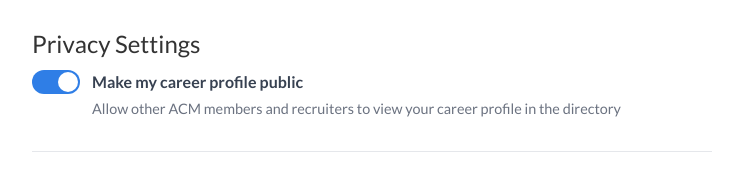
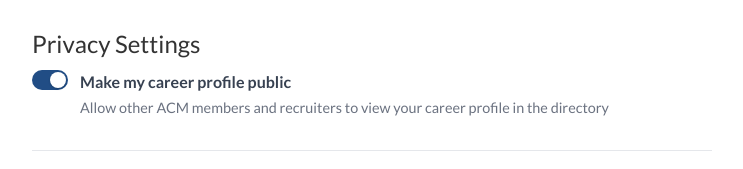
Before and after one commit to uclaacm/membership-portal-ui, a Next.js app: page /profile/career/edit in a window 1280 px wide. Shown: the part 1864-2033 px from the top of the page, without its empty margins (68-811 px from the left). Built offline with nearby package versions, Linux system fonts and the light colour scheme; no server answers.

Commit message:
Add reusable Switch component and use it on the career page

```diff
--- a/app/profile/career/edit/page.jsx
+++ b/app/profile/career/edit/page.jsx
@@ -4,6 +4,7 @@ import { useEffect, useState } from "react";
 import { useAtom, useAtomValue, useSetAtom } from "jotai";
 import Link from "next/link";
 import { useRouter } from "next/navigation";
+import Switch from "@/components/Switch";
 import Topbar from "@/components/Topbar";
 import logoutUser from "@/app/actions/auth/logoutUser";
 import updateCareerProfile from "@/app/actions/user/updateCareerProfile";
@@ -492,23 +493,13 @@ export default function CareerEditPage() {
               <div className="form-section">
                 <h2>Privacy Settings</h2>
 
-                <div className="toggle-group">
-                  <label className="toggle-label" htmlFor="isProfilePublic">
-                    <input
-                      id="isProfilePublic"
-                      type="checkbox"
-                      checked={isProfilePublic}
-                      onChange={e => setIsProfilePublic(e.target.checked)}
-                    />
-                    <span className="toggle-switch" />
-                    <span className="toggle-text">
-                      Make my career profile public
-                      <span className="toggle-description">
-                        Allow other ACM members and recruiters to view your career profile in the directory
-                      </span>
-                    </span>
-                  </label>
-                </div>
+                <Switch
+                  checked={isProfilePublic}
+                  onChange={setIsProfilePublic}
+                  label="Make my career profile public"
+                  description="Allow other ACM members and recruiters to view your career profile in the directory"
+                  className="privacy-switch"
+                />
               </div>
 
               <div className="form-actions">
--- a/app/profile/career/edit/page.scss
+++ b/app/profile/career/edit/page.scss
@@ -229,61 +229,19 @@
             }
           }
 
-          .toggle-group {
-            .toggle-label {
-              display: flex;
-              align-items: flex-start;
-              gap: 12px;
-              cursor: pointer;
-              user-select: none;
+          // The switch itself comes from components/Switch; this only sets the form's text styles
+          // and top-aligns the track with a description that can wrap onto several lines.
+          .privacy-switch {
+            align-items: flex-start;
+            gap: 12px;
 
-              input[type="checkbox"] {
-                display: none;
-              }
+            .switch__label {
+              font-weight: 600;
+              color: #374151;
+            }
 
-              .toggle-switch {
-                position: relative;
-                width: 48px;
-                height: 24px;
-                background: #d1d5db;
-                border-radius: 12px;
-                transition: background 0.2s ease;
-                flex-shrink: 0;
-
-                &:after {
-                  content: "";
-                  position: absolute;
-                  top: 2px;
-                  left: 2px;
-                  width: 20px;
-                  height: 20px;
-                  background: white;
-                  border-radius: 50%;
-                  transition: transform 0.2s ease;
-                }
-              }
-
-              input[type="checkbox"]:checked + .toggle-switch {
-                background: vars.$secondary-color;
-
-                &:after {
-                  transform: translateX(24px);
-                }
-              }
-
-              .toggle-text {
-                flex: 1;
-                font-weight: 600;
-                color: #374151;
-
-                .toggle-description {
-                  display: block;
-                  font-weight: normal;
-                  color: #6b7280;
-                  font-size: 0.9em;
-                  margin-top: 4px;
-                }
-              }
+            .switch__description {
+              color: #6b7280;
             }
           }
         }
--- /dev/null
+++ b/components/Switch/index.jsx
@@ -0,0 +1,41 @@
+"use client";
+
+import { useId } from "react";
+import "./style.scss";
+
+// A visually hidden native checkbox with role="switch", so keyboard and screen readers work.
+// `hideDescription` keeps the description off screen but still announced.
+export default function Switch({
+  checked,
+  onChange,
+  label,
+  description,
+  hideDescription = false,
+  disabled = false,
+  className = "",
+}) {
+  const descriptionId = useId();
+
+  return (
+    <label className={`switch${disabled ? " switch--disabled" : ""}${className ? ` ${className}` : ""}`}>
+      <input
+        type="checkbox"
+        role="switch"
+        className="switch__input"
+        checked={checked}
+        onChange={(event) => onChange(event.target.checked)}
+        disabled={disabled}
+        aria-describedby={description ? descriptionId : undefined}
+      />
+      <span className="switch__track" aria-hidden="true" />
+      <span className="switch__text">
+        <span className="switch__label">{label}</span>
+        {description && (
+          <span id={descriptionId} className={hideDescription ? "switch__description--hidden" : "switch__description"}>
+            {description}
+          </span>
+        )}
+      </span>
+    </label>
+  );
+}
--- /dev/null
+++ b/components/Switch/style.scss
@@ -0,0 +1,80 @@
+@use "@/styles/vars";
+
+.switch {
+  position: relative;
+  display: inline-flex;
+  align-items: center;
+  gap: 0.5rem;
+  cursor: pointer;
+  user-select: none;
+
+  &--disabled {
+    opacity: 0.6;
+    cursor: not-allowed;
+  }
+
+  // Off screen but still read by assistive tech: the checkbox, and a description hidden for space.
+  &__input,
+  &__description--hidden {
+    position: absolute;
+    opacity: 0;
+    width: 1px;
+    height: 1px;
+    margin: 0;
+    overflow: hidden;
+  }
+
+  &__track {
+    position: relative;
+    flex-shrink: 0;
+    width: 36px;
+    height: 20px;
+    border-radius: 999px;
+    background: vars.$gray1;
+    transition: background 0.15s;
+
+    &::after {
+      content: "";
+      position: absolute;
+      top: 2px;
+      left: 2px;
+      width: 16px;
+      height: 16px;
+      border-radius: 50%;
+      background: vars.$white;
+      box-shadow: 0 1px 2px rgba(0, 0, 0, 0.2);
+      transition: transform 0.15s;
+    }
+  }
+
+  &__text {
+    display: flex;
+    flex-direction: column;
+    gap: 0.2rem;
+  }
+
+  &__description {
+    color: vars.$gray3;
+    font-size: 0.9em;
+  }
+
+  &__input:checked + &__track {
+    background: vars.$primary-color;
+
+    &::after {
+      transform: translateX(16px);
+    }
+  }
+
+  &__input:focus-visible + &__track {
+    outline: 2px solid vars.$secondary-color;
+    outline-offset: 2px;
+  }
+
+  @media (prefers-reduced-motion: reduce) {
+    &__track,
+    &__track::after {
+      transition: none;
+    }
+  }
+}
```
